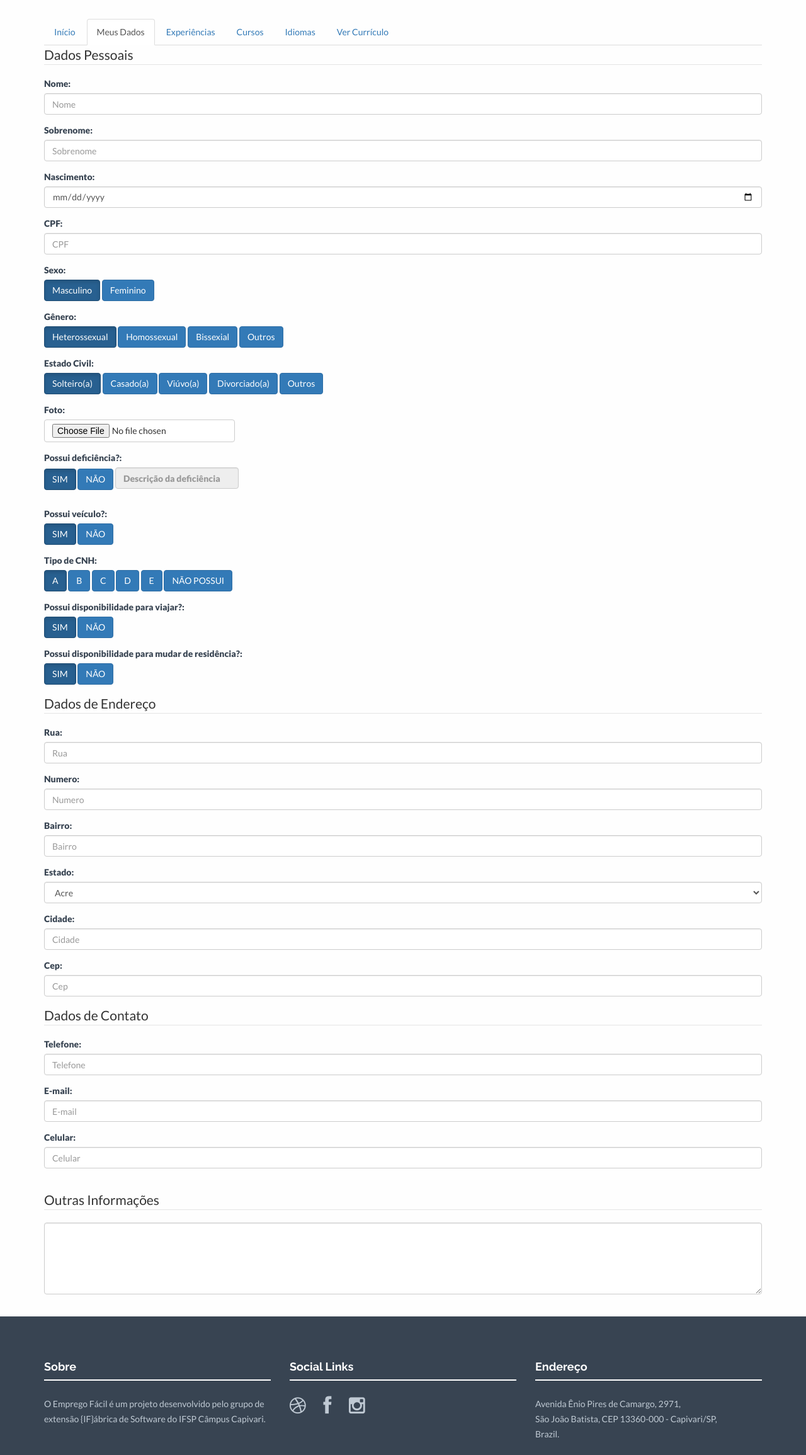
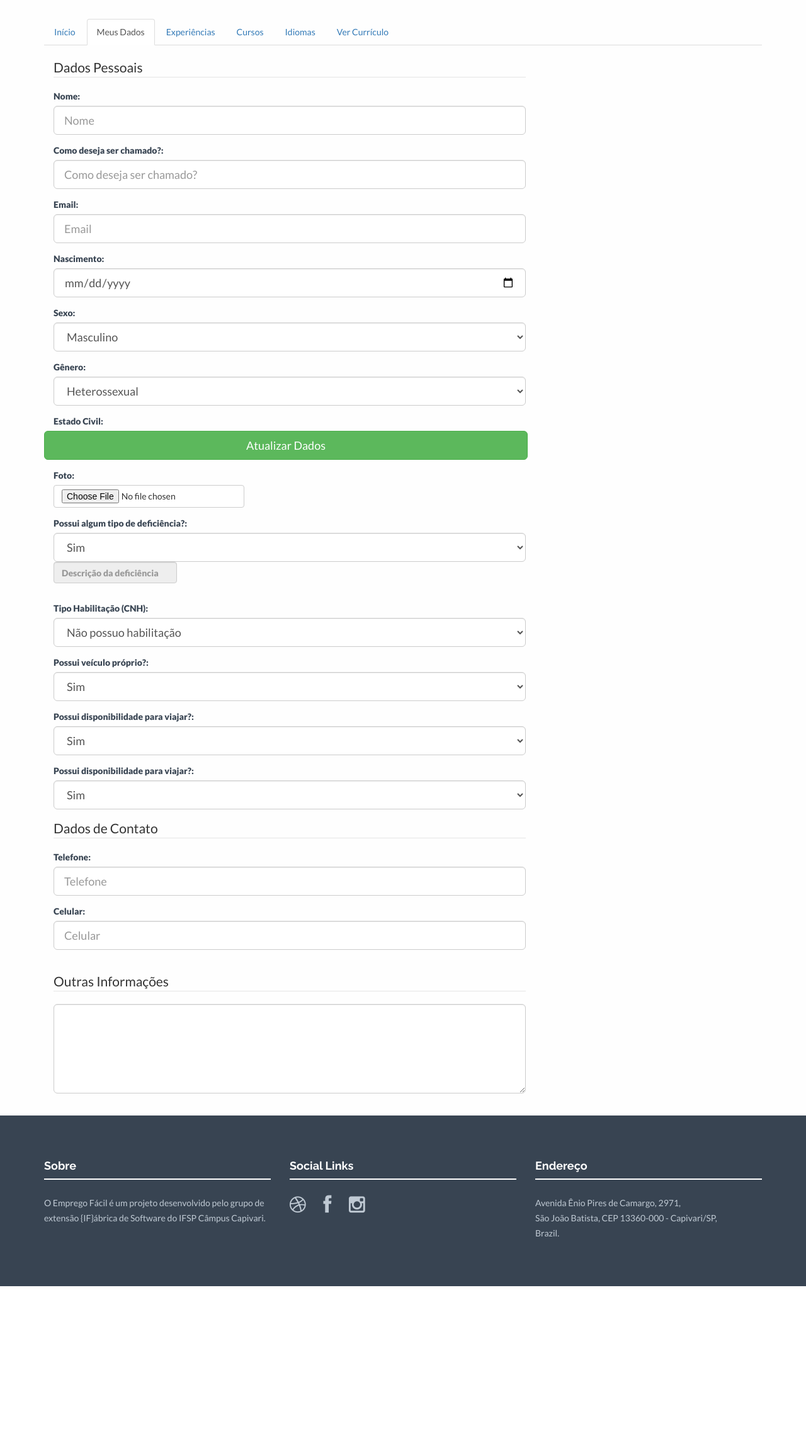
Before and after one commit to ifabricadesoftwareprojects/empregofacil, a CodeIgniter app: page /empregofacil/index.php/candidato/index in a window 1280 px wide, after a click on "Meus Dados". Shown: the part 70-2380 px from the top of the page at 63% size. After the commit the page ends 2112 px from the top, so only its background shows below. Run offline with CodeIgniter, Linux system fonts and the light colour scheme; data that the repository does not hold is empty; some libraries are stand-ins or nearby versions.

Commit message:
Carregar/Atualizar os "Meus Dados". Edição do formulário

```diff
--- a/application/controllers/Candidato.php
+++ b/application/controllers/Candidato.php
@@ -11,6 +11,7 @@
         parent::__construct();
 
         $this->load->model('usuario_model');
+        $this->load->model('candidato_model');
         $this->load->model('curso_model');
         $this->load->model('experiencia_model');
         $this->load->model('idioma_model');
@@ -25,6 +26,7 @@
         $dados['sufixo'] = '_view';
         $dados['abas'] = array('inicio', 'meus_dados', 'experiencias', 'cursos', 'idiomas', 'ver_curriculo');
 
+        $dados['candidato'] = $this->candidato_model->get_candidato_by_token($this->session->token);
         //Lista de cursos do candidato_usuario
         $dados['cursos'] = $this->curso_model->findBy('candidato_usuario_idusuario', $this->usuario_model->get_id_by_token($this->session->token));
         $dados['experiencias'] = $this->experiencia_model->findBy('candidato_usuario_idusuario', $this->usuario_model->get_id_by_token($this->session->token));
@@ -39,6 +41,23 @@
         $dados['msg'] = get_alert_code($this->session->flashdata('msg'), $this->session->flashdata('msg_status'));
 
         $this->view('home', $dados);
+    }
+
+    public function atualizar_dados()
+    {
+        if($this->input->post()){
+            $this->candidato_model = $this->candidato_model->find($this->usuario_model->get_id_by_token($this->session->token));
+            $this->candidato_model->post_to($this->input->post(), $this->candidato_model);
+
+            try{
+                $this->candidato_model->update('usuario_idusuario', $this->candidato_model->usuario_idusuario);
+                $this->session->set_flashdata(array('msg' => 'Dados atualizado com sucesso', 'msg_status' => 'success'));
+            } catch (Exception $ex) {
+                $this->session->set_flashdata(array('msg' => 'Erro ao atualizar dados: ' + $ex->getMessage(), 'msg_status' => 'danger'));
+            }
+        }
+        $this->session->set_flashdata('active', 'meus_dados');
+        redirect('candidato');
     }
 
     public function cadastrar_curso()
--- a/application/models/Candidato_model.php
+++ b/application/models/Candidato_model.php
@@ -35,4 +35,14 @@
     public function __construct() {
         parent::__construct();
     }
+
+    public function get_candidato_by_token($token)
+    {
+        return  $this->db
+                ->from('usuario u')
+                ->join('candidato c', 'u.idusuario = c.usuario_idusuario')
+                ->where('u.token', $token)
+                ->get()
+                ->row(0, $this->model);
+    }
 }
--- a/application/views/candidato/aba_cursos_view.php
+++ b/application/views/candidato/aba_cursos_view.php
@@ -1,5 +1,5 @@
-    <div role="tabpanel" class="tab-pane<?php echo ($active == 'cursos' ? ' active' : '') ?>" id="cursos">
-        <div role="tabpanel" class="tab-pane" id="cursos" align="left"></br>
+    <div role="tabpanel" class="tab-pane<?php echo ($active == 'cursos' ? ' active' : '') ?>" id="cursos" align="left">
+        <br />
         <?php echo $msg ?>
         <button type="button" class="btn btn-primary" href="#" data-toggle="modal" data-target="#modalCurso">Adicionar Curso</button></br>
         <table class="table table-hover">
@@ -29,4 +29,3 @@
             </tbody>
         </table>
     </div>
-    </div>
--- a/application/views/candidato/aba_experiencias_view.php
+++ b/application/views/candidato/aba_experiencias_view.php
@@ -1,5 +1,5 @@
-    <div role="tabpanel" class="tab-pane<?php echo ($active == 'experiencias' ? ' active' : '') ?>" id="experiencias">
-        <div role="tabpanel" class="tab-pane" id="experiencias" align="left"></br>
+    <div role="tabpanel" class="tab-pane<?php echo ($active == 'experiencias' ? ' active' : '') ?>" id="experiencias" align="left">
+        </br>
         <?php echo $msg ?>
         <button type="button" class="btn btn-primary" href="#" data-toggle="modal" data-target="#modalExperiencia">Adicionar Experiência</button></br>
         <table class="table table-hover">
@@ -30,4 +30,3 @@
             </tbody>
         </table>
     </div>
-    </div>
--- a/application/views/candidato/aba_idiomas_view.php
+++ b/application/views/candidato/aba_idiomas_view.php
@@ -1,4 +1,5 @@
-    <div role="tabpanel" class="tab-pane<?php echo ($active == 'idiomas' ? ' active' : '') ?>" id="idiomas" align="left"></br>
+    <div role="tabpanel" class="tab-pane<?php echo ($active == 'idiomas' ? ' active' : '') ?>" id="idiomas" align="left">
+        <br />
         <?php echo $msg ?>
         <button type="button" class="btn btn-primary " href="#" data-toggle="modal" data-target="#modalIdioma">Adicionar Idioma</button></br>
         <table class="table table-hover">
--- a/application/views/candidato/aba_meus_dados_view.php
+++ b/application/views/candidato/aba_meus_dados_view.php
@@ -1,75 +1,60 @@
 <div role="tabpanel" class="tab-pane<?php echo ($active == 'meus_dados' ? ' active' : '') ?>" id="meus_dados">
-    <form method="post">
-
+    <br />
+    <?php echo $msg ?>
+    <form method="post" action="<?php echo base_url('candidato/atualizar_dados') ?>">
+        <div class="container">
+            <div class="row">
+                <div class="col-lg-8">
                     <!-- DADOS PESSOAIS-->
-        <fieldset class="">
+                    <fieldset>
                         <legend  align="left">Dados Pessoais</legend>
                         <div class="form-group" align="left">
                             <label for="nome">Nome:</label>
-                <input type="text" class="form-control"  placeholder="Nome" name="nome">
+                            <input type="text" class="form-control input-lg"  placeholder="Nome" name="nome" value="<?php echo $candidato->nome ?>">
                         </div>
 
                         <div class="form-group" align="left">
-                <label for="nome">Sobrenome:</label>
-                <input type="text" class="form-control"  placeholder="Sobrenome" name="sobrenome">
+                            <label for="nome_social">Como deseja ser chamado?:</label>
+                            <input type="text" class="form-control input-lg"  placeholder="Como deseja ser chamado?" name="nome_social" value="<?php echo $candidato->nome_social ?>">
                         </div>
 
                         <div class="form-group" align="left">
-                <label for="nome">Nascimento:</label>
-                <input type="date" name="nascimento" value="" class="form-control" placeholder="Ex: 01/01/2001">
+                            <label for="email">Email:</label>
+                            <input type="text" class="form-control input-lg"  placeholder="Email" name="email" value="<?php echo $candidato->email ?>">
                         </div>
 
                         <div class="form-group" align="left">
-                <label for="nome">CPF:</label>
-                <input type="text" class="form-control"  placeholder="CPF" name="cpf">
+                            <label for="data_nascimento">Nascimento:</label>
+                            <input type="date" name="data_nascimento" value="<?php echo $candidato->data_nascimento ?>" class="form-control input-lg" placeholder="Ex: 01/01/2001">
                         </div>
 
-
-
-            <div class="form-group" data-toggle="buttons" align="left">
-                <label for="sexo">Sexo:</label><br>
-                <label class="btn btn-primary active">
-                    <input type="radio" name="sexo" value="m" checked> Masculino
-                </label>
-                <label class="btn btn-primary">
-                    <input type="radio" name="sexo" value="f"> Feminino
-                </label>
+                        <div class="form-group" align="left">
+                            <label for="sexo">Sexo:</label>
+                            <select name="sexo" class="form-control input-lg">
+                                <option value="Masculino"<?php echo $candidato->sexo == 'Masculino' ? ' selected' : '' ?>>Masculino</option>
+                                <option value="Feminino"<?php echo $candidato->sexo == 'Feminino' ? ' selected' : '' ?>>Feminino</option>
+                            </select>
                         </div>
 
-
-            <div class="form-group" data-toggle="buttons" align="left">
-                <label for="nome">Gênero:</label><br>
-                <label class="btn btn-primary active">
-                    <input type="radio" name="genero" value="hete" />Heterossexual
-                </label>
-                <label class="btn btn-primary">
-                    <input type="radio" name="genero" value="homo" />Homossexual
-                </label>
-                <label class="btn btn-primary">
-                    <input type="radio" name="genero" value="bi" />Bissexial
-                </label>
-                <label class="btn btn-primary">
-                    <input type="radio" name="genero" value="outros" />Outros
-                </label>
+                        <div class="form-group" align="left">
+                            <label for="genero">Gênero:</label>
+                            <select name="genero" class="form-control input-lg">
+                                <option value="Heterossexual"<?php echo $candidato->genero == 'Heterossexual' ? ' selected' : '' ?>>Heterossexual</option>
+                                <option value="Homossexual"<?php echo $candidato->genero == 'Homossexual' ? ' selected' : '' ?>>Homossexual</option>
+                                <option value="Bissexual"<?php echo $candidato->genero == 'Bissexual' ? ' selected' : '' ?>>Bissexual</option>
+                                <option value="Outro"<?php echo $candidato->genero == 'Outro' ? ' selected' : '' ?>>Outro</option>
+                            </select>
                         </div>
 
-            <div class="form-group" data-toggle="buttons" align="left">
-                <label for="nome">Estado Civil:</label><br>
-                <label class="btn btn-primary active">
-                    <input type="radio" name="ec" value="solteiro" />Solteiro(a)
-                </label>
-                <label class="btn btn-primary">
-                    <input type="radio" name="ec" value="casado" />Casado(a)
-                </label>
-                <label class="btn btn-primary">
-                    <input type="radio" name="ec" value="viuvo" />Viúvo(a)
-                </label>
-                <label class="btn btn-primary">
-                    <input type="radio" name="ec" value="divorciado" />Divorciado(a)
-                </label>
-                <label class="btn btn-primary">
-                    <input type="radio" name="ec" value="outros" />Outros
-                </label>
+                        <div class="form-group" align="left">
+                            <label for="estado_civil">Estado Civil:</label>
+                            <select name="estado_civil" class="form-control input-lg">
+                                <option value="Solteiro"<?php echo $candidato->estado_civil == 'Solteiro' ? ' selected' : '' ?>>Solteiro(a)</option>
+                                <option value="Casado"<?php echo $candidato->estado_civil == 'Casado' ? ' selected' : '' ?>>Casado(a)</option>
+                                <option value="Divorciado"<?php echo $candidato->estado_civil == 'Divorciado' ? ' selected' : '' ?>>Divorciado(a)</option>
+                                <option value="Viúvo"<?php echo $candidato->estado_civil == 'Viúvo' ? ' selected' : '' ?>>Viúvo(a)</option>
+                                <option value="Outro"<?php echo $candidato->estado_civil == 'Outro' ? ' selected' : '' ?>>Outro(a)</option>
+                            </select>
                         </div>
 
                         <div class="form-group" align="left">
@@ -77,154 +62,79 @@
                             <input type="file" class="btn btn-default btn-file" name="imagem" >
                         </div>
 
-            <div class="form-group" data-toggle="buttons" align="left" >
-                <label for="nome">Possui deficiência?:</label><br>
-                <label class="btn btn-primary active">
-                    <input type="radio" name="deficiência" value="s" />SIM
-                </label>
-                <label class="btn btn-primary">
-                    <input type="radio" name="deficiência" value="n" />NÃO
-                </label>
+                        <div class="form-group" align="left">
+                            <label for="portador_deficiencia">Possui algum tipo de deficiência?:</label>
+                            <select name="portador_deficiencia" class="form-control input-lg">
+                                <option value="Sim"<?php echo $candidato->portador_deficiencia == 'Sim' ? ' selected' : '' ?>>Sim</option>
+                                <option value="Nao"<?php echo $candidato->portador_deficiencia == 'Nao' ? ' selected' : '' ?>>Não</option>
+                            </select>
                             <label class="form-group">
-                    <input type="text" disabled="disabled" class="form-control"  placeholder="Descrição da deficiência" name="descricao">
+                                <input type="text" disabled="disabled" class="form-control"  placeholder="Descrição da deficiência" name="descricao_deficiencia">
                             </label>
                         </div>
 
-            <div class="form-group" data-toggle="buttons" align="left">
-                <label for="nome">Possui veículo?:</label><br>
-                <label class="btn btn-primary active">
-                    <input type="radio" name="veiculo" value="s" />SIM
-                </label>
-                <label class="btn btn-primary">
-                    <input type="radio" name="veiculo" value="n" />NÃO
-                </label>
-            </div>
-
-            <div class="form-group" data-toggle="buttons" align="left">
-                <label for="nome">Tipo de CNH:</label><br>
-                <label class="btn btn-primary active">
-                    <input type="radio" name="tipoCNH" value="a" />A
-                </label>
-                <label class="btn btn-primary">
-                    <input type="radio" name="tipoCNH" value="b" />B
-                </label>
-                <label class="btn btn-primary">
-                    <input type="radio" name="tipoCNH" value="c" />C
-                </label>
-                <label class="btn btn-primary">
-                    <input type="radio" name="tipoCNH" value="d" />D
-                </label>
-                <label class="btn btn-primary">
-                    <input type="radio" name="tipoCNH" value="e" />E
-                </label>
-                <label class="btn btn-primary">
-                    <input type="radio" name="tipoCNH" value="n" />NÃO POSSUI
-                </label>
-
-            </div>
-            <div class="form-group" data-toggle="buttons" align="left">
-                <label for="nome">Possui disponibilidade para viajar?:</label><br>
-                <label class="btn btn-primary active">
-                    <input type="radio" name="viajar" value="s" />SIM
-                </label>
-                <label class="btn btn-primary">
-                    <input type="radio" name="viajar" value="n" />NÃO
-                </label>
-            </div>
-            <div class="form-group" data-toggle="buttons" align="left">
-                <label for="nome">Possui disponibilidade para mudar de residência?:</label><br>
-                <label class="btn btn-primary active">
-                    <input type="radio" name="residencia" value="s" />SIM
-                </label>
-                <label class="btn btn-primary">
-                    <input type="radio" name="residencia" value="n" />NÃO
-                </label>
-            </div>
-        </fieldset>
-        <!-- ENDEREÇO -->
-        <fieldset>
-            <legend  align="left">Dados de Endereço</legend>
-
                         <div class="form-group" align="left">
-                <label for="rua">Rua:</label>
-                <input type="text" class="form-control"  placeholder="Rua" name="rua">
-            </div>
-            <div class="form-group" align="left">
-                <label for="numero">Numero:</label>
-                <input type="text" class="form-control"  placeholder="Numero" name="numero">
-            </div>
-            <div class="form-group" align="left">
-                <label for="bairro">Bairro:</label>
-                <input type="text" class="form-control"  placeholder="Bairro" name="bairro">
-            </div>
-
-            <div class="form-group" align="left">
-                <label for="estado">Estado:</label>
-                <select name="estado" class="form-control">
-                    <option value="ac">Acre</option>
-                    <option value="al">Alagoas</option>
-                    <option value="am">Amazonas</option>
-                    <option value="ap">Amapá</option>
-                    <option value="ba">Bahia</option>
-                    <option value="ce">Ceará</option>
-                    <option value="df">Distrito Federal</option>
-                    <option value="es">Espírito Santo</option>
-                    <option value="go">Goiás</option>
-                    <option value="ma">Maranhão</option>
-                    <option value="mt">Mato Grosso</option>
-                    <option value="ms">Mato Grosso do Sul</option>
-                    <option value="mg">Minas Gerais</option>
-                    <option value="pa">Pará</option>
-                    <option value="pb">Paraíba</option>
-                    <option value="pr">Paraná</option>
-                    <option value="pe">Pernambuco</option>
-                    <option value="pi">Piauí</option>
-                    <option value="rj">Rio de Janeiro</option>
-                    <option value="rn">Rio Grande do Norte</option>
-                    <option value="ro">Rondônia</option>
-                    <option value="rs">Rio Grande do Sul</option>
-                    <option value="rr">Roraima</option>
-                    <option value="sc">Santa Catarina</option>
-                    <option value="se">Sergipe</option>
-                    <option value="sp">São Paulo</option>
-                    <option value="to">Tocantins</option>
+                            <label for="tipo_habilitacao">Tipo Habilitação (CNH): </label>
+                            <select name="tipo_habilitacao" class="form-control input-lg">
+                                <option value="N"<?php echo $candidato->tipo_habilitacao == 'N' ? ' selected' : '' ?>>Não possuo habilitação</option>
+                                <option value="A"<?php echo $candidato->tipo_habilitacao == 'A' ? ' selected' : '' ?>>A</option>
+                                <option value="B"<?php echo $candidato->tipo_habilitacao == 'B' ? ' selected' : '' ?>>B</option>
+                                <option value="C"<?php echo $candidato->tipo_habilitacao == 'C' ? ' selected' : '' ?>>C</option>
+                                <option value="D"<?php echo $candidato->tipo_habilitacao == 'D' ? ' selected' : '' ?>>D</option>
+                                <option value="E"<?php echo $candidato->tipo_habilitacao == 'E' ? ' selected' : '' ?>>E</option>
                             </select>
                         </div>
 
                         <div class="form-group" align="left">
-                <label for="cidade">Cidade:</label>
-                <input type="text" class="form-control"  placeholder="Cidade" name="cidade">
-            </div>
-            <div class="form-group" align="left">
-                <label for="cep">Cep:</label>
-                <input type="text" class="form-control"  placeholder="Cep" name="cep">
+                            <label for="veiculo_proprio">Possui veículo próprio?:</label>
+                            <select name="veiculo_proprio" class="form-control input-lg">
+                                <option value="Sim"<?php echo $candidato->veiculo_proprio == 'Sim' ? ' selected' : '' ?>>Sim</option>
+                                <option value="Nao"<?php echo $candidato->veiculo_proprio == 'Nao' ? ' selected' : '' ?>>Não</option>
+                            </select>
                         </div>
 
+                        <div class="form-group" align="left">
+                            <label for="disponibilidade_viajar">Possui disponibilidade para viajar?:</label>
+                            <select name="disponibilidade_viajar" class="form-control input-lg">
+                                <option value="Sim"<?php echo $candidato->disponibilidade_viajar == 'Sim' ? ' selected' : '' ?>>Sim</option>
+                                <option value="Nao"<?php echo $candidato->disponibilidade_viajar == 'Nao' ? ' selected' : '' ?>>Não</option>
+                            </select>
+                        </div>
 
+                        <div class="form-group" align="left">
+                            <label for="disponibilidade_mudar_residencia">Possui disponibilidade para viajar?:</label>
+                            <select name="disponibilidade_mudar_residencia" class="form-control input-lg">
+                                <option value="Sim"<?php echo $candidato->disponibilidade_mudar_residencia == 'Sim' ? ' selected' : '' ?>>Sim</option>
+                                <option value="Nao"<?php echo $candidato->disponibilidade_mudar_residencia == 'Nao' ? ' selected' : '' ?>>Não</option>
+                            </select>
+                        </div>
                     </fieldset>
+                    <!-- ENDEREÇO -->
                     <!-- Contato -->
                     <fieldset>
                         <legend  align="left">Dados de Contato</legend>
 
                         <div class="form-group" align="left">
                             <label for="telefone">Telefone:</label>
-                <input type="text" class="form-control"  placeholder="Telefone" name="telefone">
-            </div>
-            <div class="form-group" align="left">
-                <label for="email">E-mail:</label>
-                <input type="text" class="form-control"  placeholder="E-mail" name="email">
+                            <input type="text" class="form-control input-lg"  placeholder="Telefone" name="telefone">
                         </div>
                         <div class="form-group" align="left">
                             <label for="celular">Celular:</label>
-                <input type="text" class="form-control"  placeholder="Celular" name="celular">
+                            <input type="text" class="form-control input-lg"  placeholder="Celular" name="celular">
                         </div>
 
                     </fieldset></br>
                     <fieldset>
                         <legend  align="left">Outras Informações</legend>
                         <div class="form-group" align="left">
-                <textarea class="form-control" rows="5" name="outras"></textarea>
+                            <textarea class="form-control input-lg" rows="5" name="outras_informacoes"><?php echo $candidato->outras_informacoes ?></textarea>
                         </div>
                     </fieldset></br>
+                </div>
+                <div id="myAffix" style="position: fixed; bottom: 0px; display: block; width: 768px;" data-spy="affix" data-offset-bottom="230"> <!--data-spy="affix" data-offset-top="197"-->
+                    <button type="submit" class="btn btn-success btn-lg btn-block">Atualizar Dados</button>
+                </div>
+            </div>
+        </div>
     </form>
 </div>
--- a/application/views/candidato/template.php
+++ b/application/views/candidato/template.php
@@ -109,7 +109,13 @@
         <script src="<?php echo base_url() ?>assets/js/custom.js"></script>
         <script src="<?php echo base_url() ?>assets/js/candidato.js"></script>
         <script type="text/javascript">
-
+            $(document).ready(function(){
+            $('#myAffix').affix({
+                offset: {
+                  bottom: $('#footerwrap').outerHeight(true)
+                }
+              });
+            });
         </script>
     </body>
 </html>
```
Lines whose indentation alone changed are shown as unchanged.
